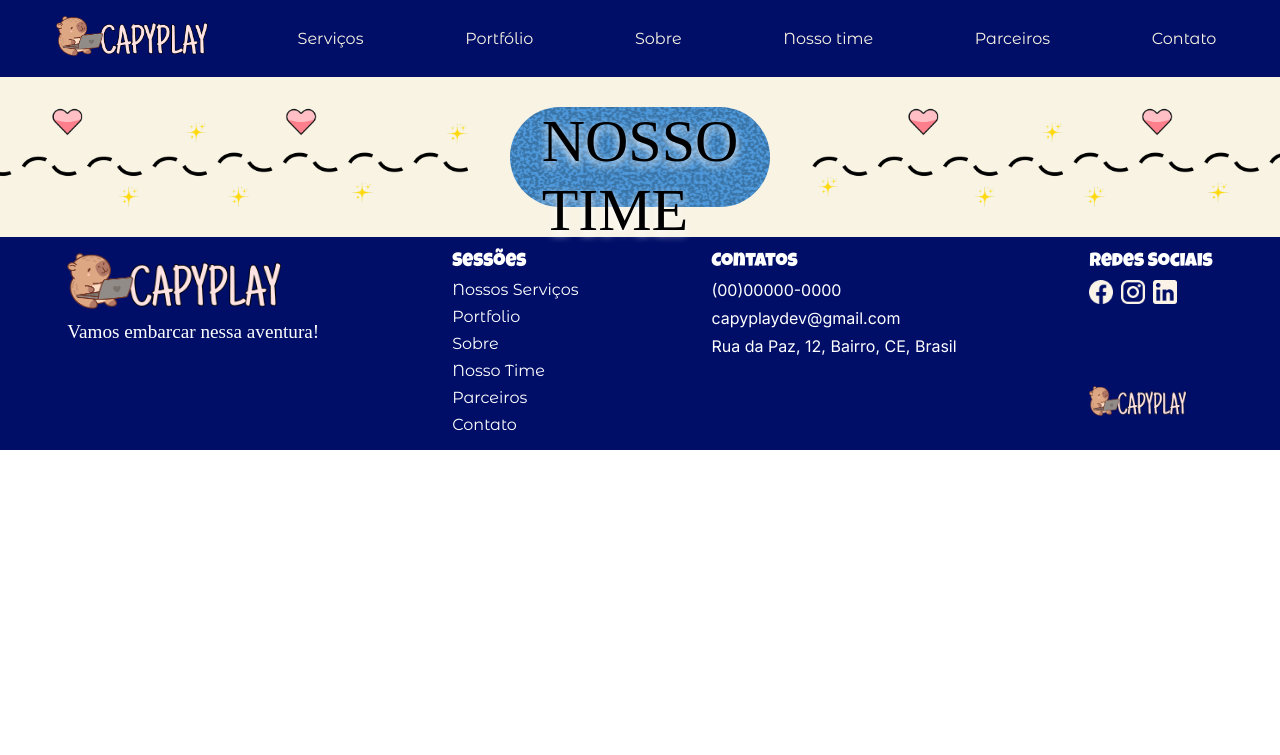
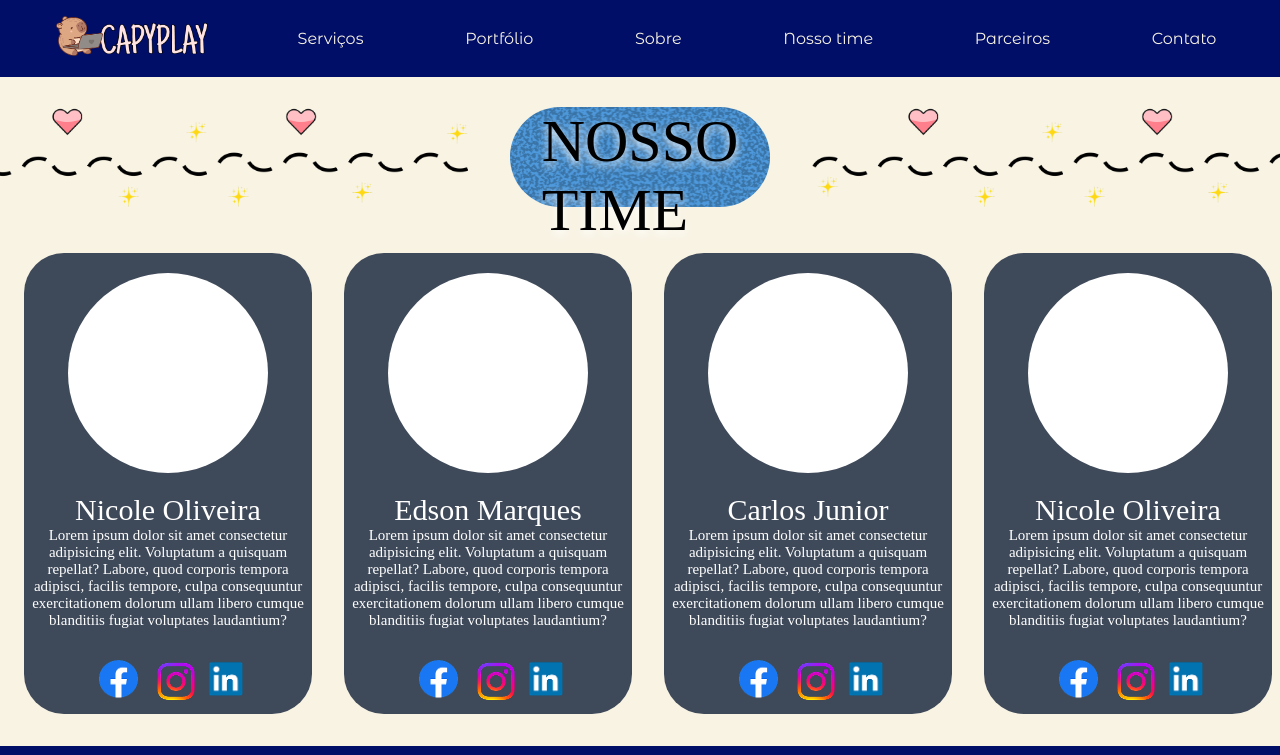
Before and after one commit to MariaPaulaMesquita/GTItrainee, a React app: page /time in a window 1280 px wide. Shown: the top 755 px of the page. Built offline with nearby package versions, Linux system fonts and the light colour scheme; some packages are replaced by stand-ins of ours; a web font is replaced by a local one.

Commit message:
atualizacao3

```diff
--- a/src/Pages/Time.jsx
+++ b/src/Pages/Time.jsx
@@ -1,6 +1,9 @@
 import deco1 from'../Assets/deco1.png'
 import deco2 from'../Assets/deco2.png'
 import '../Styles/Time.css'
+import facebook from '../Assets/facebookcolor.png'
+import instagram from'../Assets/instagramcolor.png'
+import linkedin from '../Assets/linkedincolor.png'
 function Time(){
 return(
  <div id="mainTime">
@@ -10,7 +13,60 @@ return(
  <img src={deco1} className='deco1'></img>
  <img src={deco2} className='deco2'></img>
 </div>
-
+ <div className='areatime'>
+    <div className='cardmembro1'>
+     <div className='circulo'></div>
+     <div className='nome'> Nicole Oliveira</div>
+     <div className='texto'> Lorem ipsum dolor sit amet consectetur adipisicing elit. Voluptatum a
+        quisquam repellat? Labore, quod corporis tempora adipisci, facilis tempore, culpa consequuntur
+        exercitationem dolorum ullam libero cumque blanditiis fugiat voluptates laudantium?
+     </div>
+     <div className='redesarea'>
+        <img src={facebook} className='facebook'></img>
+        <img src={instagram} className='instagram'></img>
+        <img src={linkedin} className='linkedin'></img>
+     </div>
+    </div>
+    <div className='cardmembro1'>
+     <div className='circulo'></div>
+     <div className='nome'> Edson Marques</div>
+     <div className='texto'> Lorem ipsum dolor sit amet consectetur adipisicing elit. Voluptatum a
+        quisquam repellat? Labore, quod corporis tempora adipisci, facilis tempore, culpa consequuntur
+        exercitationem dolorum ullam libero cumque blanditiis fugiat voluptates laudantium?
+     </div>
+     <div className='redesarea'>
+        <img src={facebook} className='facebook'></img>
+        <img src={instagram} className='instagram'></img>
+        <img src={linkedin} className='linkedin'></img>
+     </div>
+    </div>
+    <div className='cardmembro1'>
+     <div className='circulo'></div>
+     <div className='nome'> Carlos Junior</div>
+     <div className='texto'> Lorem ipsum dolor sit amet consectetur adipisicing elit. Voluptatum a
+        quisquam repellat? Labore, quod corporis tempora adipisci, facilis tempore, culpa consequuntur
+        exercitationem dolorum ullam libero cumque blanditiis fugiat voluptates laudantium?
+     </div>
+     <div className='redesarea'>
+        <img src={facebook} className='facebook'></img>
+        <img src={instagram} className='instagram'></img>
+        <img src={linkedin} className='linkedin'></img>
+     </div>
+    </div>
+    <div className='cardmembro1'>
+     <div className='circulo'></div>
+     <div className='nome'> Nicole Oliveira</div>
+     <div className='texto'> Lorem ipsum dolor sit amet consectetur adipisicing elit. Voluptatum a
+        quisquam repellat? Labore, quod corporis tempora adipisci, facilis tempore, culpa consequuntur
+        exercitationem dolorum ullam libero cumque blanditiis fugiat voluptates laudantium?
+     </div>
+     <div className='redesarea'>
+        <img src={facebook} className='facebook'></img>
+        <img src={instagram} className='instagram'></img>
+        <img src={linkedin} className='linkedin'></img>
+     </div>
+    </div>
+ </div>
 </div>
 )
 }export default Time
--- a/src/Styles/Time.css
+++ b/src/Styles/Time.css
@@ -6,6 +6,8 @@
     display: flex;
     justify-content: center;
     padding-top: 30px;
+    flex-direction: column;
+    align-items: center;
 }
 .deco1, .deco2, h1{
     height: 100px;
@@ -32,3 +34,62 @@
     margin-left: 2rem;
     margin-right: 2rem;
 }
+.areatime{
+    display:flex;
+    flex-direction: row;
+    width: 100%;
+    height: auto;
+    padding-left: 1rem;
+}
+.cardmembro1{
+ display: flex;
+ flex-direction: column;
+ border-radius: 40px;
+ height: auto;
+ width: 340px;
+ background-color: #3E4959;
+ text-align: center;
+ align-items: center;
+ padding-top: 20px;
+ margin: 1rem 1rem 2rem 1rem;
+
+}
+.cardmembro1 .circulo{
+    height: 200px;
+    width:200px;
+    border-radius: 50%;
+    background-color: #ffffff;
+    top: 0;
+    margin-bottom: 20px;
+}
+.redesarea{
+ display: flex;
+ flex-direction: row;
+ justify-content: center;
+ margin-top: 30px;
+ margin-bottom: 10px;
+}
+.linkedin{
+    height: 40px;
+    width: 40px;
+}
+.facebook{
+    height: 40px;
+    width: 55px;
+}
+.instagram{
+    height: 45px;
+    width: 60px;
+}
+.nome, .texto{
+    font-family: 'Love Ya Like A Sister';
+    color: #ffffff;
+}
+.nome{
+    font-size: 30px;
+}
+.texto{
+    font-size: 15px;
+    padding-left: 5px;
+    padding-right: 5px;
+}
```
Also changed, not shown: src/Assets/facebookcolor.png (added), src/Assets/instagramcolor.png (added), src/Assets/linkedincolor.png (added).
